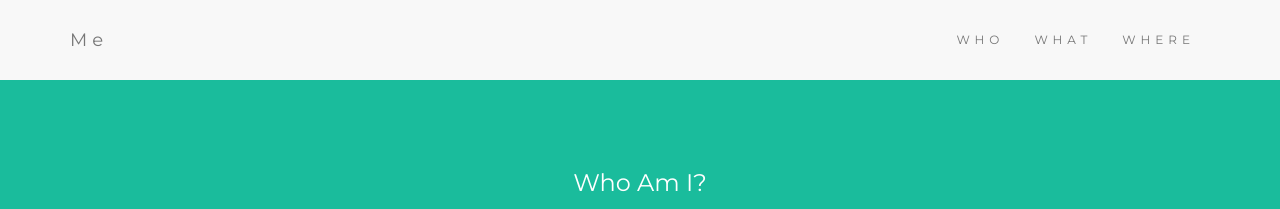
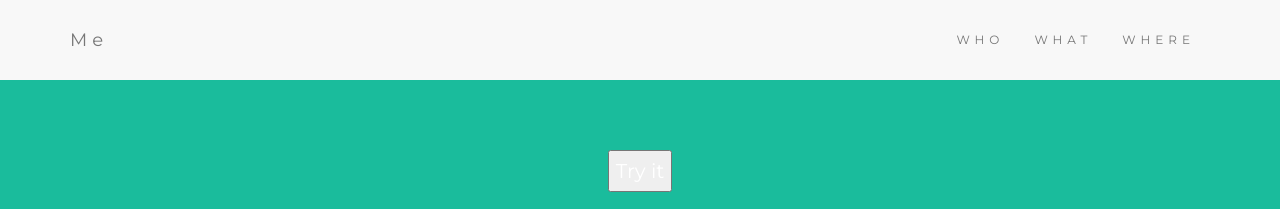
Before and after one commit to BarbaLoira/barbaloira.github.io, a plain HTML site: page index.html in a window 1280 px wide. Shown: the top 209 px of the page. Drawn offline with nearby package versions, Linux system fonts and the light colour scheme.

Commit message:
Update index.html

```diff
--- a/index.html
+++ b/index.html
@@ -9,7 +9,11 @@
   <link href="https://fonts.googleapis.com/css?family=Montserrat" rel="stylesheet">
   <script src="https://ajax.googleapis.com/ajax/libs/jquery/3.2.1/jquery.min.js"></script>
   <script src="https://maxcdn.bootstrapcdn.com/bootstrap/3.3.7/js/bootstrap.min.js"></script>
-  <script>alert("oi");</script>
+  <script>
+function myFunction() {
+    alert("Hello! I am an alert box!");
+}
+</script>
   <style>
   body {
       font: 20px Montserrat, sans-serif;
@@ -77,6 +81,7 @@
 
 <!-- First Container -->
 <div class="container-fluid bg-1 text-center">
+<button onclick="myFunction()">Try it</button>
   <h3 class="margin">Who Am I?</h3>
   <img src="bird.jpg" class="img-responsive img-circle margin" style="display:inline" alt="Bird" width="350" height="350">
   <h3>I'm an adventurer</h3>
```
